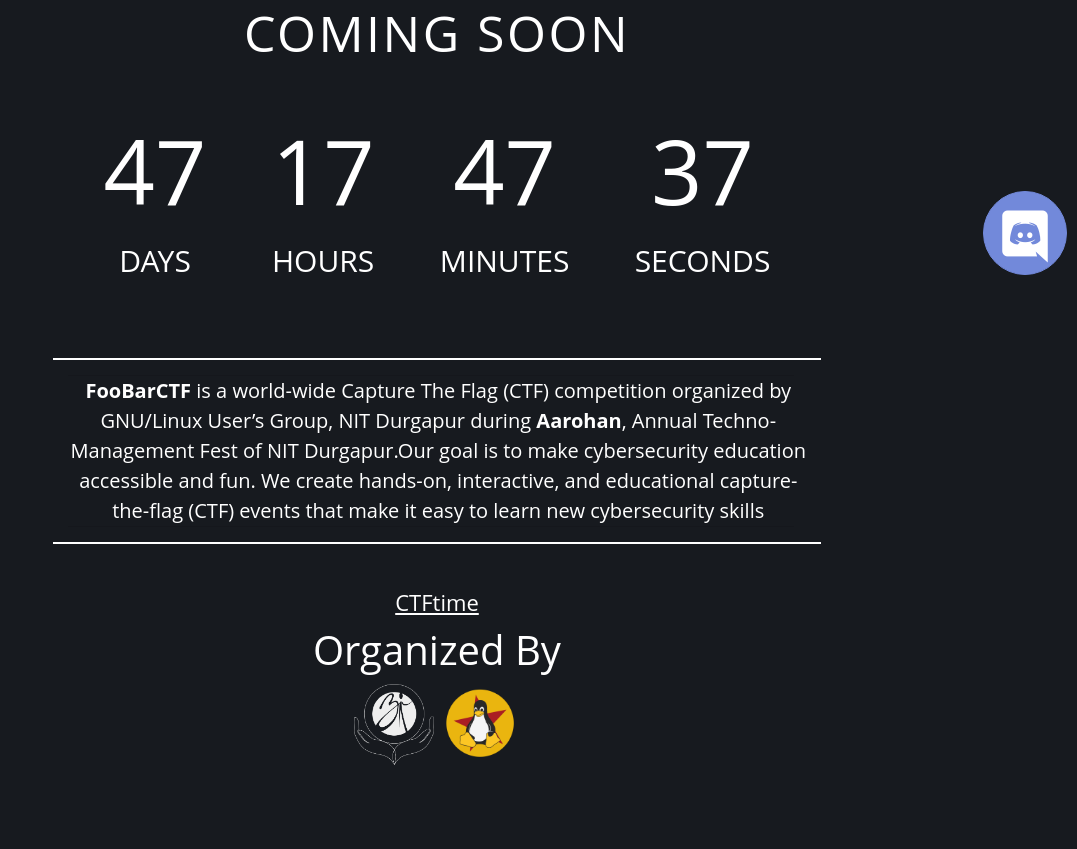
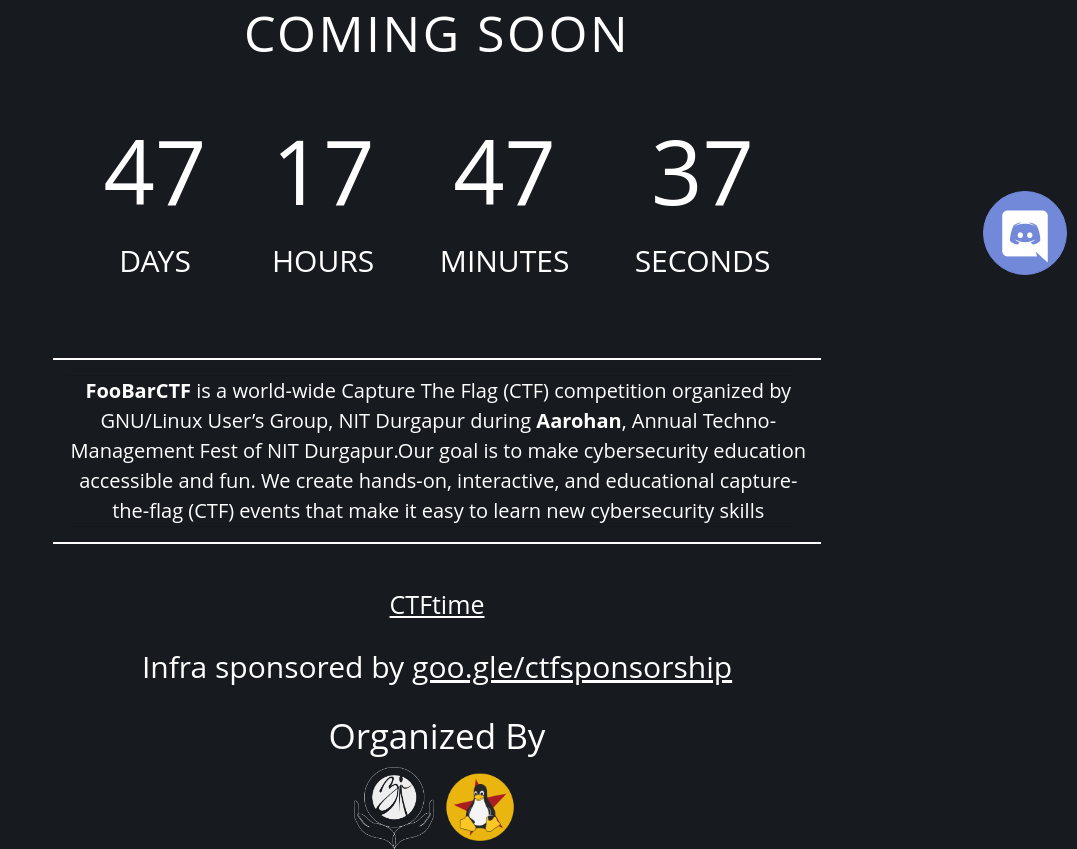
Before and after one commit to Satyam0204/FooBarCTF, a plain HTML site: page index.html in a window 1280 px wide. Shown: the part 515-1364 px from the top of the page, without its empty margins (203-1280 px from the left). Before the commit the page ends 1280 px from the top, so only its background shows below. Drawn offline with nearby package versions, Linux system fonts and the light colour scheme.

Commit message:
minor changes

```diff
--- a/index.html
+++ b/index.html
@@ -60,8 +60,15 @@
             </div>
 
             <div class="container">
-                <h4 class="centered" style="font-size: 1.1rem;text-decoration: underline;"><a href="https://ctftime.org/ctf/611">CTFtime</a></h4>
-                <h2 class="centered">Organized By</h2>
+                <h5 class="centered" style="text-decoration: underline;"><a href="https://ctftime.org/ctf/611">CTFtime</a></h5>
+
+                <h4 class="centered my-4">Infra sponsored by
+                    <a href="http://goo.gle/ctfsponsorship" style="text-decoration: underline;">goo.gle/ctfsponsorship
+
+                    </a>
+                </h4>
+
+                <h3 class="centered">Organized By</h3>
                 <div class="sponsors">
                     <a href="#"><img src="./img/aarhnlogowhite.png" height="80" width="80" /></a>
                     <a href="https://nitdgplug.org/"><img src="./img/glug_logo_hq.png" height="80" width="80" /></a>
```
